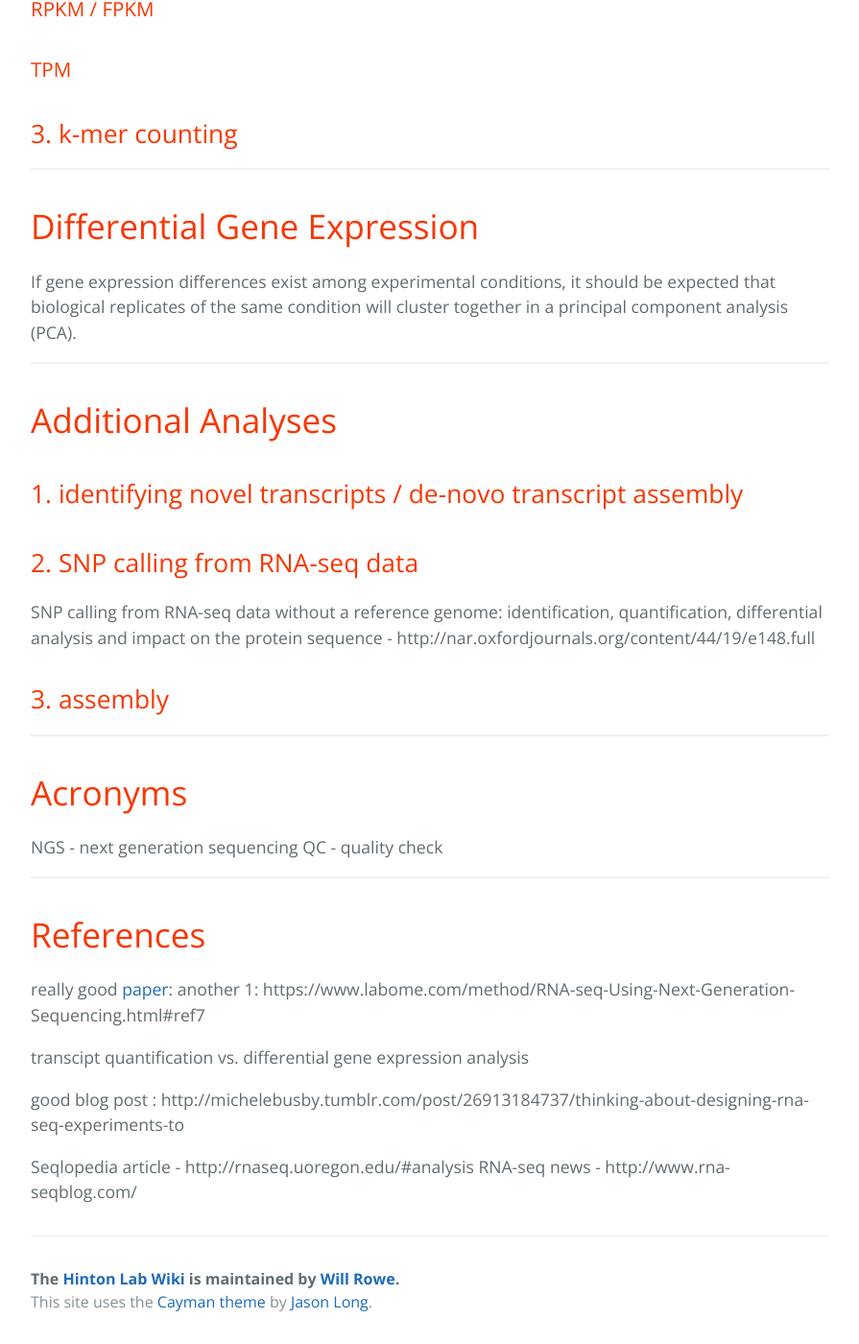
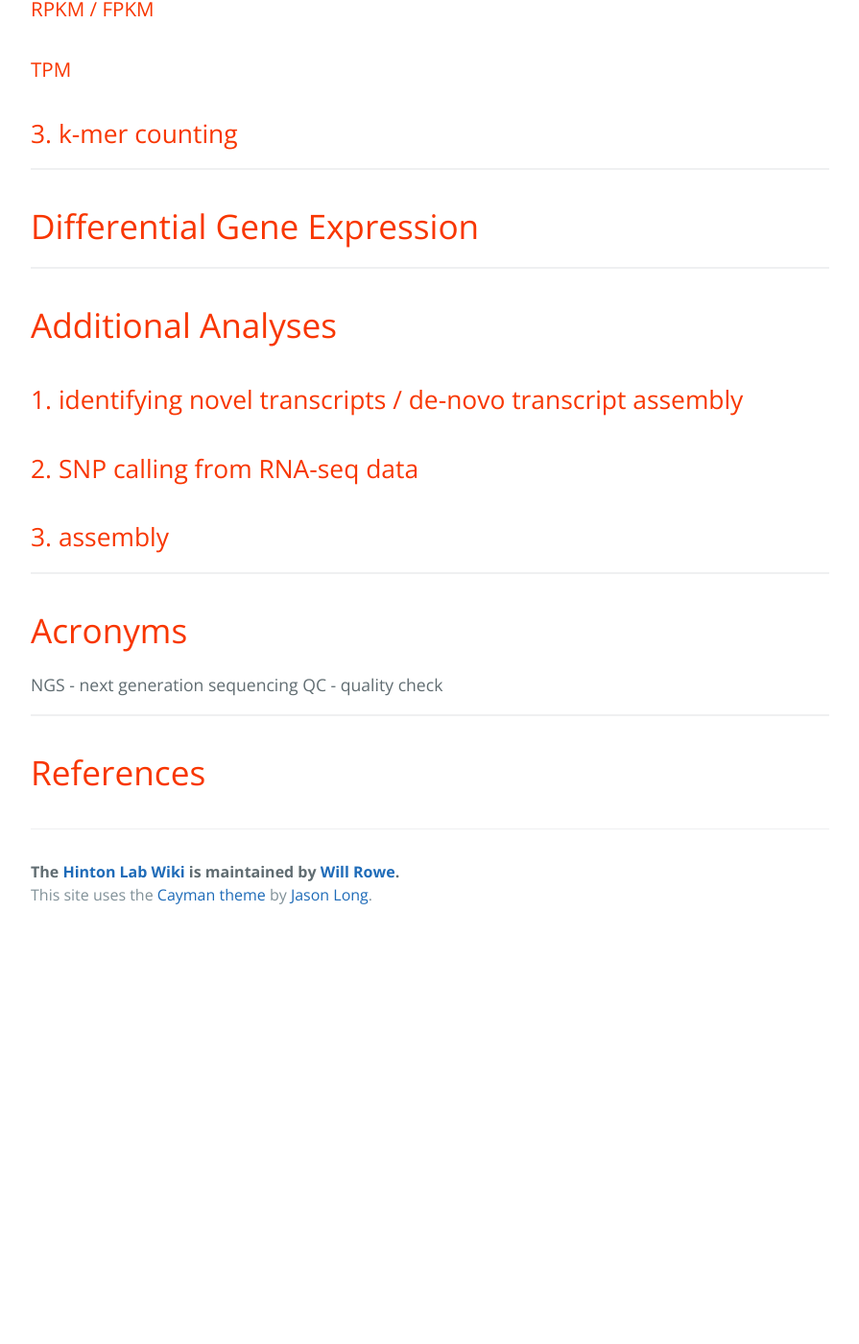
Before and after one commit to will-rowe/will-rowe.github.io, a Jekyll site: the page built from _posts/2016-10-21-rnaseq-notes.markdown, in a window 1280 px wide and 1400 px high, scrolled down 4493 px. Shown: the whole window at 96% size, without its empty margins (192-1087 px from the left). Built offline with Jekyll 4.4.1, drawn with Linux system fonts in a browser that asks for light colours; after the commit the page ends 5469 px from its top, so only the background shows below that.

Commit message:
correcting formatting error

```diff
--- a/_posts/2016-10-21-rnaseq-notes.markdown
+++ b/_posts/2016-10-21-rnaseq-notes.markdown
@@ -108,8 +108,6 @@ In various stages of the processing of an NGS dataset it can be useful to filter
 # Differential Gene Expression
 
 
-If gene expression differences exist among experimental conditions, it should be expected that biological replicates of the same condition will cluster together in a principal component analysis (PCA).
-
 
 ---
 
@@ -118,9 +116,6 @@ If gene expression differences exist among experimental conditions, it should be
 ## 1. identifying novel transcripts / de-novo transcript assembly
 
 ## 2. SNP calling from RNA-seq data
-
-SNP calling from RNA-seq data without a reference genome: identification, quantification, differential analysis and impact on the protein sequence -
-http://nar.oxfordjournals.org/content/44/19/e148.full
 
 ## 3. assembly
 
@@ -146,20 +141,6 @@ QC	-	quality check
 
 
 
-
-really good [paper][paper]:
-another 1: https://www.labome.com/method/RNA-seq-Using-Next-Generation-Sequencing.html#ref7
-
-
-
-transcipt quantification vs. differential gene expression analysis
-
-good blog post : http://michelebusby.tumblr.com/post/26913184737/thinking-about-designing-rna-seq-experiments-to
-
-Seqlopedia article - http://rnaseq.uoregon.edu/#analysis
-RNA-seq news - http://www.rna-seqblog.com/
-
-
 [paper]: https://genomebiology.biomedcentral.com/articles/10.1186/s13059-016-0881-8
 
 
--- a/_posts/2016-12-08-variant-calling-notes.markdown
+++ b/_posts/2016-12-08-variant-calling-notes.markdown
@@ -24,12 +24,8 @@ group: workshop
 Accuracy of reference genome: variant calling can yield big data sets - these cannot validated and they can contain large numbers of false-positives. **Errors in the reference assembly increase the number of false-positives**. Filtering techniques must be employed **but** these can exclude true-positives.
 
 
+---
 
-
-
-
-
----
 # Workflow
 
 The basic workflow for variant calling a microbial genome is:
```
